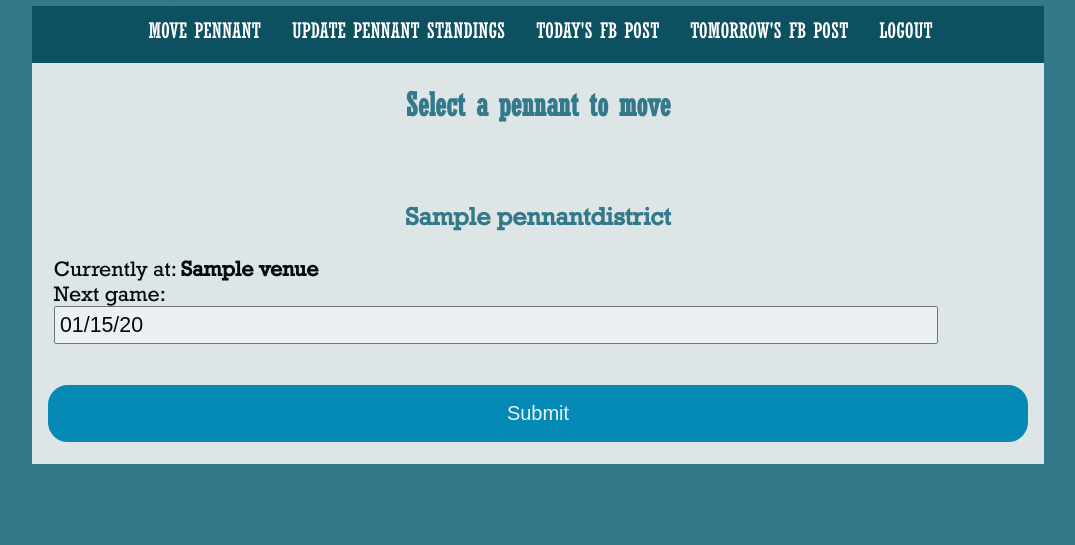
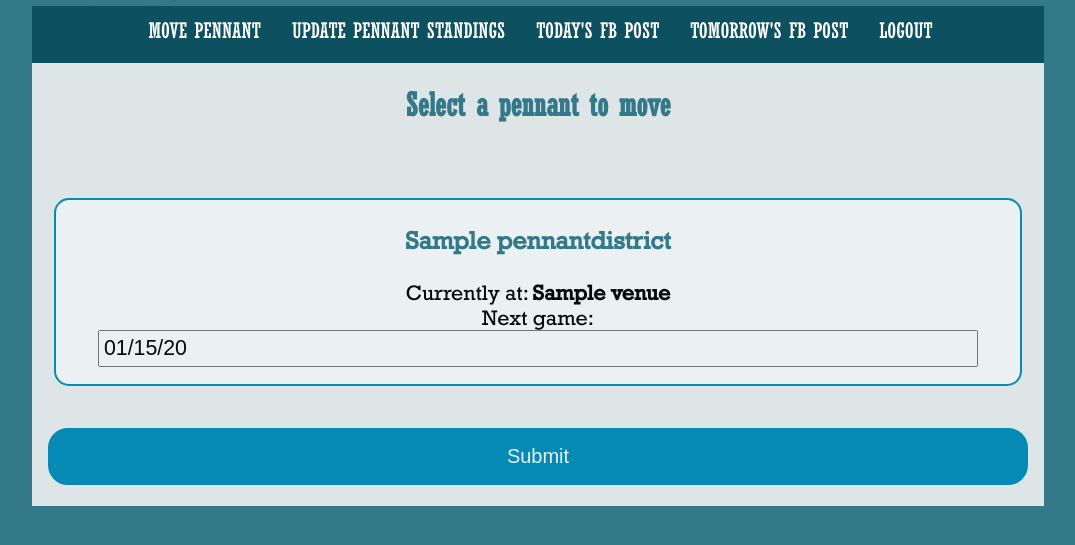
Before and after one commit to edlandm/ttl-website, a Django app: page /triviatimelive/move-pennant/ in a window 1280 px wide. Shown: the part 82-627 px from the top of the page, without its empty margins (102-1177 px from the left). Run offline with Django 3.2, Linux system fonts and the light colour scheme; the first user in the database is signed in; tables that the repository leaves empty hold one stand-in row (Sample ...).

Commit message:
move_pennant.css: fix typo on .pennant class

```diff
--- a/website/static/website/move_pennant.css
+++ b/website/static/website/move_pennant.css
@@ -1,4 +1,4 @@
-.urlpennant {
+.pennant {
     text-align: center;
     background-color: white;
     border: 2px solid #008CBA;
```
